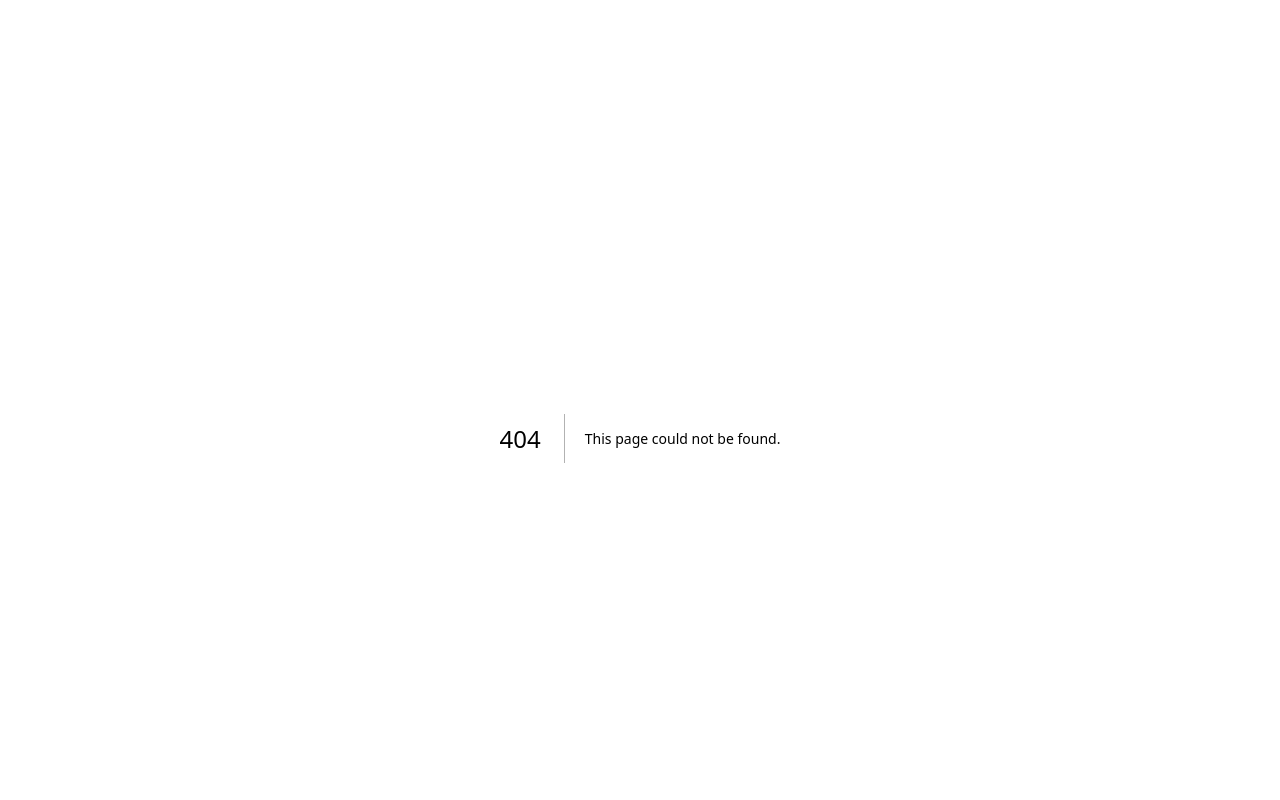
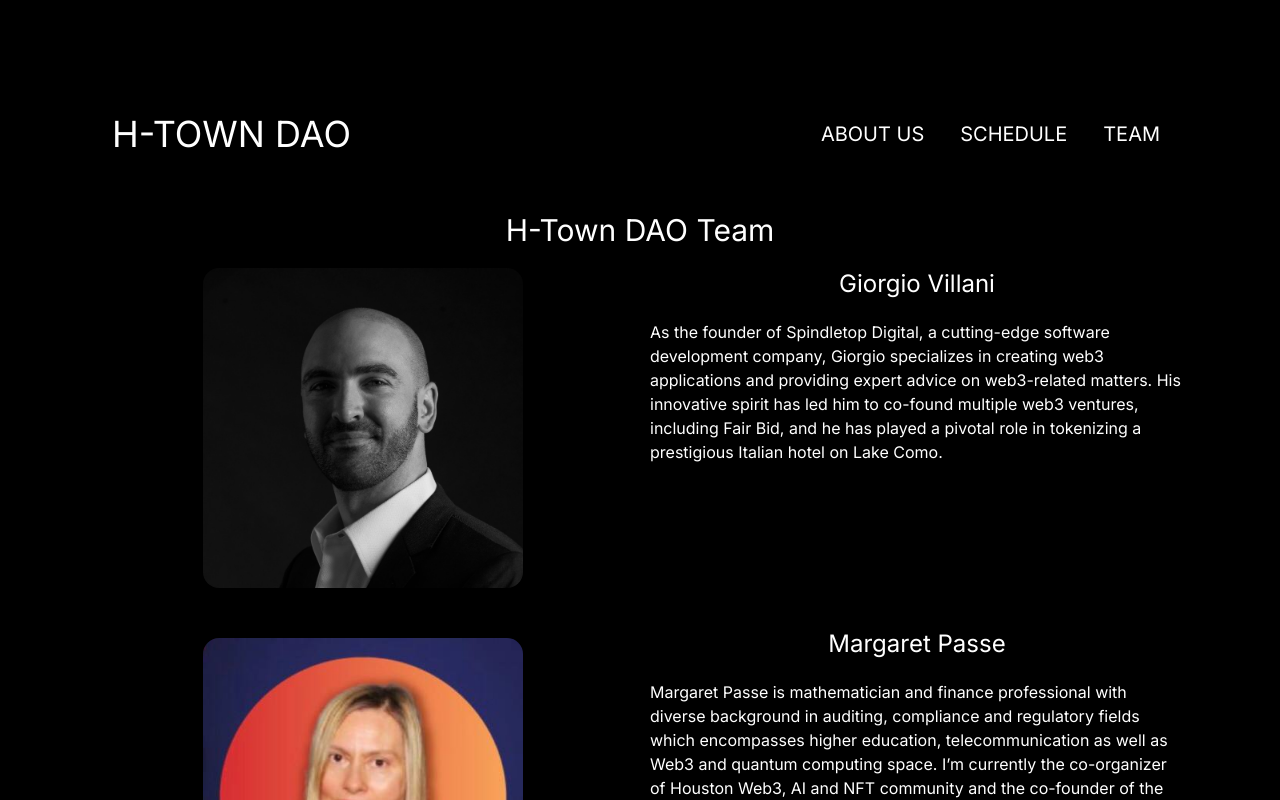
Before and after one commit to h-town-dao/h-town-dao-website, a Next.js app: page /team in a window 1280 px wide. Before the commit this address had no page. Shown: the top 800 px of the page. Built offline with nearby package versions, Linux system fonts and the light colour scheme.

Commit message:
added margaret and adjusted schedule bios

```diff
--- /dev/null
+++ b/src/app/team/page.tsx
@@ -0,0 +1,36 @@
+import { info } from '@/data/data';
+import Image from 'next/image';
+
+type BioSectionProps = {
+  title: string;
+  imageUrl: string;
+  description: string;
+};
+
+const BioSection: React.FC<BioSectionProps> = ({ title, imageUrl, description }) => {
+  return (
+    <div className="lg:grid grid-cols-2 gap-5 pb-10">
+      <div className="flex justify-center items-center">
+        <img className="w-80 h-80 rounded-2xl" src={imageUrl} alt="Bio Image" />
+      </div>
+      <div className="pt">
+        <div className="text-2xl text-center pb-5">{title}</div>
+        <div className="">{description}</div>
+      </div>
+    </div>
+  );
+};
+
+const Schedule = () => {
+  return (
+    <div className="">
+      <div className="flex text-3xl pt-10 justify-center">H-Town DAO Team</div>
+      <div className="pt-5 pb-5">
+        <BioSection title={info.team.giorgio.name} imageUrl={info.team.giorgio.image} description={info.team.giorgio.bio} />
+        <BioSection title={info.team.margaret.name} imageUrl={info.team.margaret.image} description={info.team.margaret.bio} />
+      </div>
+    </div>
+  );
+};
+
+export default Schedule;
--- a/src/components/Header.tsx
+++ b/src/components/Header.tsx
@@ -46,7 +46,7 @@ const Header: React.FC = () => {
           <div className="hidden lg:flex gap-5">
             <MenuItem tag="About Us" link="/about-us" />
             <MenuItem tag="Schedule" link="/schedule" />
-            <MenuItem tag="Contact" link="/contact" />
+            <MenuItem tag="Team" link="/team" />
           </div>
         </div>
 
@@ -55,7 +55,7 @@ const Header: React.FC = () => {
           <div className="lg:hidden flex flex-col absolute top-full left-0 w-full border-solid border-2 bg-black">
             <MenuItem tag="About Us" link="/about-us" />
             <MenuItem tag="Schedule" link="/schedule" />
-            <MenuItem tag="Contact" link="/contact" />
+            <MenuItem tag="Team" link="/team" />
           </div>
         )}
       </div>
--- a/src/data/data.ts
+++ b/src/data/data.ts
@@ -11,19 +11,19 @@ const info = {
     2024_02: {
       title: 'Cartesi - Zach Prater - Feb 19',
       description:
-        "Zach Prater is a key member of an Ecosystem Growth Team at Cartesi, specializing in organizing hackathons, overseeing grants, and linking startups with venture capitalists. Zach's engagement in the Web3 sector began in 2015, marking an exhilarating journey. With experience at several blockchain companies, Zach harbors ambitions to establish their own venture in the future.",
+        "Zach Prater is a key member of an Ecosystem Growth Team at Cartesi, specializing in organizing hackathons, overseeing grants, and linking startups with venture capitalists. Zach's engagement in the Web3 sector began in 2015, marking an exhilarating journey. With experience at several blockchain companies, Zach harbors ambitions to establish his own venture in the future.",
       image: '/images/prater.jpg',
     },
     2024_03: {
       title: 'Mining - George Pate - Mar 15',
       description:
-        "George Pate is a highly motivated IT and cybersecurity professional with over 15 years of experience in both the private and public sectors. My expertise encompasses a wide range of areas, including cybersecurity initiatives, server hardware, OSINT, network management, software development, and more. I have a strong background in cloud technologies, such as AWS, Azure, and GCP, and I'm well-versed in IT asset management and Active Directory. Additionally, I have a diverse set of skills, including scripting in PowerShell, UNIX, C++, HTML, JavaScript, Python, and Bash. Outside of my professional life, I'm an enthusiast of various interests, such as micro green farming, ham radios, solar energy, and classic car restoration. I thrive on the synergy of technologies and constantly seek innovative solutions. My goal is to harness technology to create abundance and make a positive impact on the world. Hack the Planet!",
+        'George Pate is a highly motivated IT and cybersecurity professional with over 15 years of experience in both the private and public sectors. His expertise encompasses a wide range of areas, including but not limited to cybersecurity, server hardware, OSINT, network management and software development. He has a strong background in cloud technologies and is well-versed in IT asset management and Active Directory. Additionally, he has diverse set of skills, including scripting in PowerShell, UNIX, C++, HTML, JavaScript, Python, and Bash. Outside of his professional life, he is enthusiastic about micro green farming, ham radios, solar energy, and classic car restoration. He thrives on the synergy of technologies and constantly seeks innovative solutions. His goal is to harness technology to create abundance and make a positive impact on the world.',
       image: '/images/pate.jpg',
     },
     2024_04: {
       title: 'Oasis - Xi Zhang - April',
       description:
-        'I have been working as a software engineer for the past four years at Oasis Labs on data sovereignty projects in the web3 space. Recently, we released a confidential EVM called Sapphire. I think of privacy less as veil for secrets and more as a tool for propagating trust.',
+        'Xi Zhang has been working as a software engineer for the past four years at Oasis Labs on data sovereignty projects in the web3 space. Recently, Oasis released a confidential EVM called Sapphire. Xi thinks of privacy less as veil for secrets and more as a tool for propagating trust. Xi is a digital nomad who spends his time between Houston and Europe networking.',
       image: '/images/xi.jpg',
     },
     2024_05: {
@@ -35,8 +35,24 @@ const info = {
     2024_06: {
       title: 'AI - Sagar Shah - June',
       description:
-        'Sagar is a tech entrepreneur and software engineer with over 10 years of experience building enterprise systems across healthcare, fintech, logistics and supply chain. Some of his past projects include building AI agents for Web2 and Web3, trade finance platform for food importers, last-mile logistics platform in Africa, Fleet and Freight management platform for truckers, pre-surgery patient management system and algotrading system for a bank.',
+        'Sagar Shah is a tech entrepreneur and software engineer with over 10 years of experience building enterprise systems across healthcare, fintech, logistics and supply chain. Some of his past projects include building AI agents for Web2 and Web3, trade finance platform for food importers, last-mile logistics platform in Africa, Fleet and Freight management platform for truckers, pre-surgery patient management system and algotrading system for a bank.',
       image: '/images/sagar.jpg',
+    },
+  },
+  team: {
+    giorgio: {
+      name: 'Giorgio Villani',
+      bio: 'As the founder of Spindletop Digital, a cutting-edge software development company, Giorgio specializes in creating web3 applications and providing expert advice on web3-related matters. His innovative spirit has led him to co-found multiple web3 ventures, including Fair Bid, and he has played a pivotal role in tokenizing a prestigious Italian hotel on Lake Como.',
+      image: '/images/team/giorgio.jpg',
+      website: 'https://spindletop.digital',
+      email: 'info@spindletop.digital',
+    },
+    margaret: {
+      name: 'Margaret Passe',
+      bio: 'Margaret Passe is mathematician and finance professional with diverse background in auditing, compliance and regulatory fields which encompasses higher education, telecommunication as well as Web3 and quantum computing space. I’m currently the co-organizer of Houston Web3, AI and NFT community and the co-founder of the H-Town DAO. My current focus is to offer unparalleled and diversified Web3 education and networking opportunities to greater Houston community on blockchain technology and it’s far reaching applicability and adaptability. This focus extends to working with Ion District as well as local and state business and political leaders on positioning Houston’s talent to be prominent participant on the world’s blockchain stage.',
+      image: '/images/team/margaret.jpg',
+      website: '',
+      email: 'info@spindletop.digital',
     },
   },
 };
```
Also changed, not shown: public/images/team/giorgio.jpg (added), public/images/team/margaret.jpg (added).
